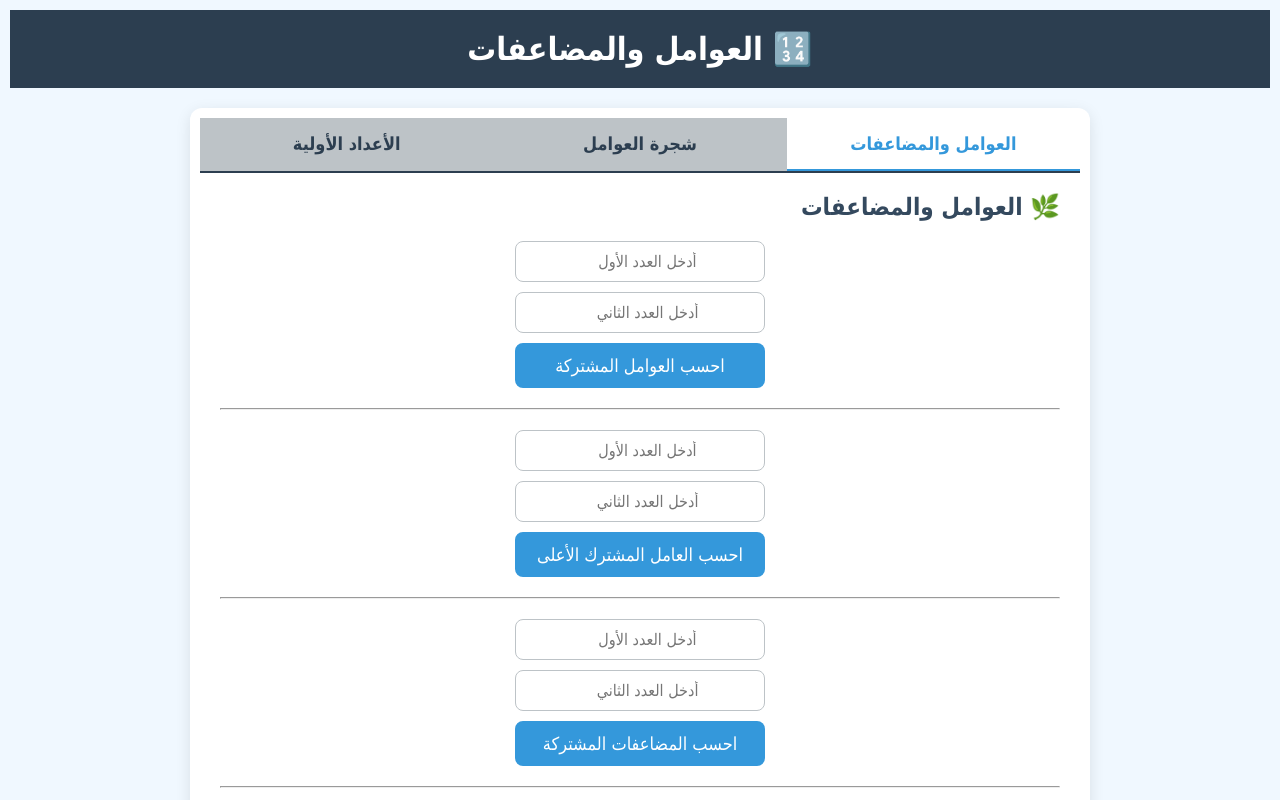
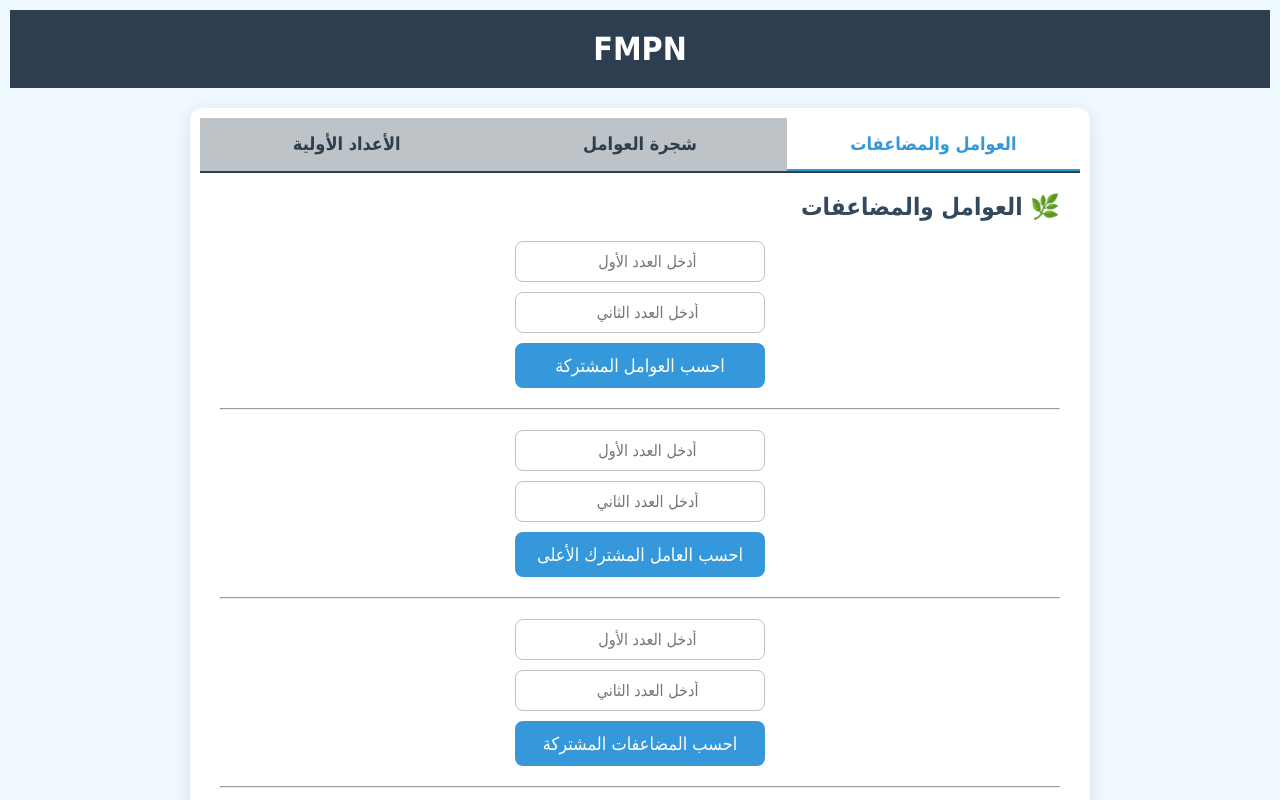
Before and after one commit to MahmoudAdelSaleh/FMPN, a plain HTML site: page index.html in a window 1280 px wide. Shown: the top 800 px of the page. Drawn offline with nearby package versions, Linux system fonts and the light colour scheme.

Commit message:
Update index.html

```diff
--- a/index.html
+++ b/index.html
@@ -3,7 +3,7 @@
 <head>
     <meta charset="UTF-8">
     <meta name="viewport" content="width=device-width, initial-scale=1.0">
-    <title>العوامل والمضاعفات</title>
+    <title>FMPN</title>
 
     <link rel="manifest" href="manifest.json">
     <link rel="apple-touch-icon" href="icon-192x192.png">
@@ -378,7 +378,7 @@
 </head>
 <body>
     <div class="header">
-        <h1>🔢 العوامل والمضاعفات</h1>
+        <h1>FMPN</h1>
     </div>
 
     <div class="container">
```
